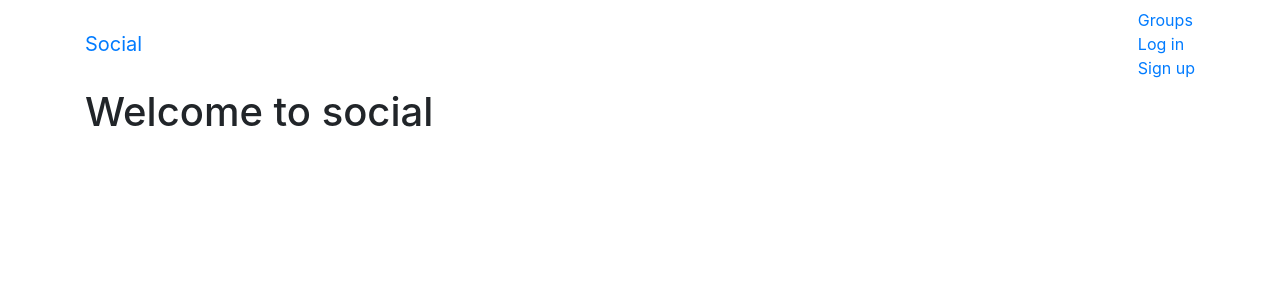
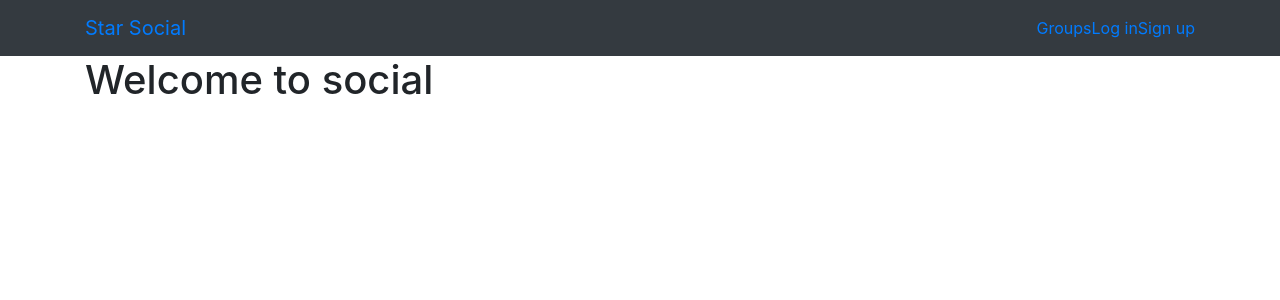
Before and after one commit to samarth-singh-thakur/social-media, a Django app: page / in a window 1280 px wide. Shown: the top 300 px of the page. Run offline with Django 3.2, Linux system fonts and the light colour scheme; some libraries are stand-ins or nearby versions.

Commit message:
it's working

```diff
--- a/simplesocial/accounts/templates/accounts/login.html
+++ b/simplesocial/accounts/templates/accounts/login.html
@@ -12,3 +12,4 @@
 
     </form>
 </div>
+{% endblock %}
--- a/simplesocial/accounts/views.py
+++ b/simplesocial/accounts/views.py
@@ -3,7 +3,8 @@ from django.urls import reverse_lazy
 from django.views.generic import CreateView
 from . import forms
 
+
 class SignUp(CreateView):
     form_class = forms.UserCreationForm
-    success_url=reverse_lazy('login')
-    template_name='account/signup.html'
+    success_url = reverse_lazy('login')
+    template_name = 'accounts/signup.html'
--- a/simplesocial/templates/base.html
+++ b/simplesocial/templates/base.html
@@ -17,24 +17,29 @@
     <link rel="stylesheet" href="{% static 'simplesocial/css/master.css'%}">
     </head>
     <body>
-        <nav class="navbar mynav" role="navigation" id="'navbar" >
-            <div class="container">
-                <a class="navbar-brand mynav" href="{% url 'home' %}">Social</a>
-                <ul class="nav navbar-nav navbar-right">
-                    {% if user.is_authenticated %}
+
+        <nav class="navbar navbar-expand-lg bg-dark mynav" role="navigation" id="navbar">
+      <div class="container">
+        <div class="navbar-nav align-items-center">
+          <a class="navbar-brand mynav" href="{% url 'home' %}">Star Social</a>
+        </div>
+        <div class="navbar-nav ml-auto">
+          {% if user.is_authenticated %}
                     <li><a href="#">Post</a></li>
                     <li><a href="#">Groups</a></li>
                     <li><a href="#">Create Group</a></li>
-                    <li><a href="href="{% url 'accounts:logout' %}">Log out</a></li>
-                    {% else %}
+                    <li><a href="{% url 'accounts:logout' %}">Log out</a></li>
+          {% else %}
                     <li><a href="#">Groups</a></li>
                     <li><a href="{% url 'accounts:login' %}">Log in</a></li>
                     <li><a href="{% url 'accounts:signup' %}">Sign up</a></li>
-                     {% endif %}
+          {% endif %}
+        </div>
+      </div>
+    </nav>
 
-                </ul>
-            </div>
-        </nav>
+
+
 
         <div class="container mycontent">
             {% block content %}
```
Also changed, not shown: simplesocial/accounts/templates/accounts/signup.html (+12 -9 lines).
